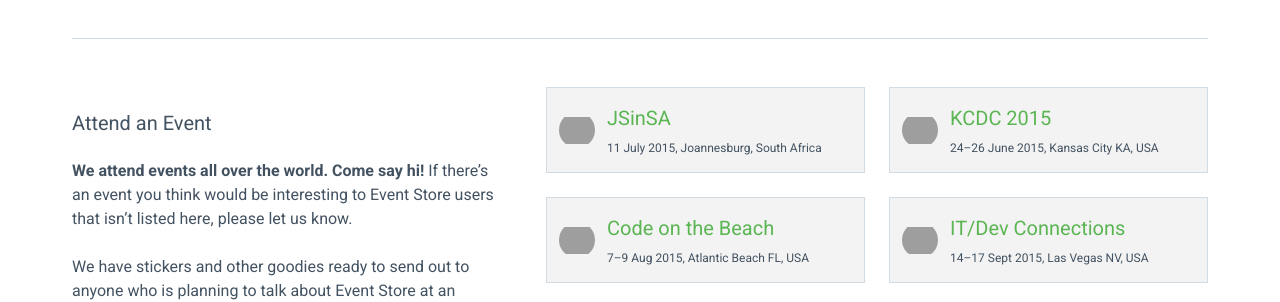
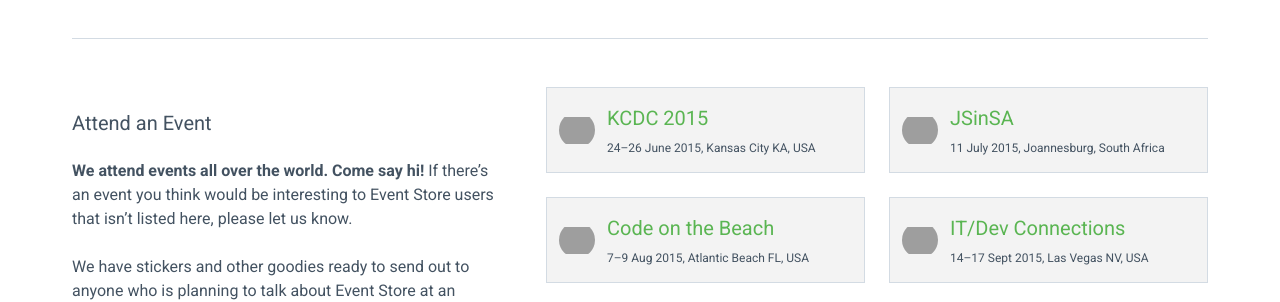
Before and after one commit to sandboxorg/geteventstore.com, a Jekyll site: the page built from community/index.html, in a window 1280 px wide, cut to the strip 848-1150 px from the top of the page. Built offline with Jekyll 4.4.1, drawn with Linux system fonts in a browser that asks for light colours; nearby versions of some CDN libraries; Markdown is read by kramdown in place of the engine named in the settings; grey boxes are pictures that could not be loaded.

```diff
--- a/_data/events.json
+++ b/_data/events.json
@@ -1,16 +1,16 @@
 {
     "events":[
+        {
+            "name": "KCDC 2015",
+            "url": "http://www.kcdc.info",
+            "info": "24–26 June 2015, Kansas City KA, USA",
+            "countrycode": "us"
+        },
         {
             "name": "JSinSA",
             "url": "http://www.jsinsa.com/jsinsa/2015/index.html",
             "info": "11 July 2015, Joannesburg, South Africa",
             "countrycode": "za"
-        },
-        {
-            "name": "KCDC 2015",
-            "url": "http://www.kcdc.info",
-            "info": "24–26 June 2015, Kansas City KA, USA",
-            "countrycode": "us"
         },
         {
             "name": "Code on the Beach",
```
